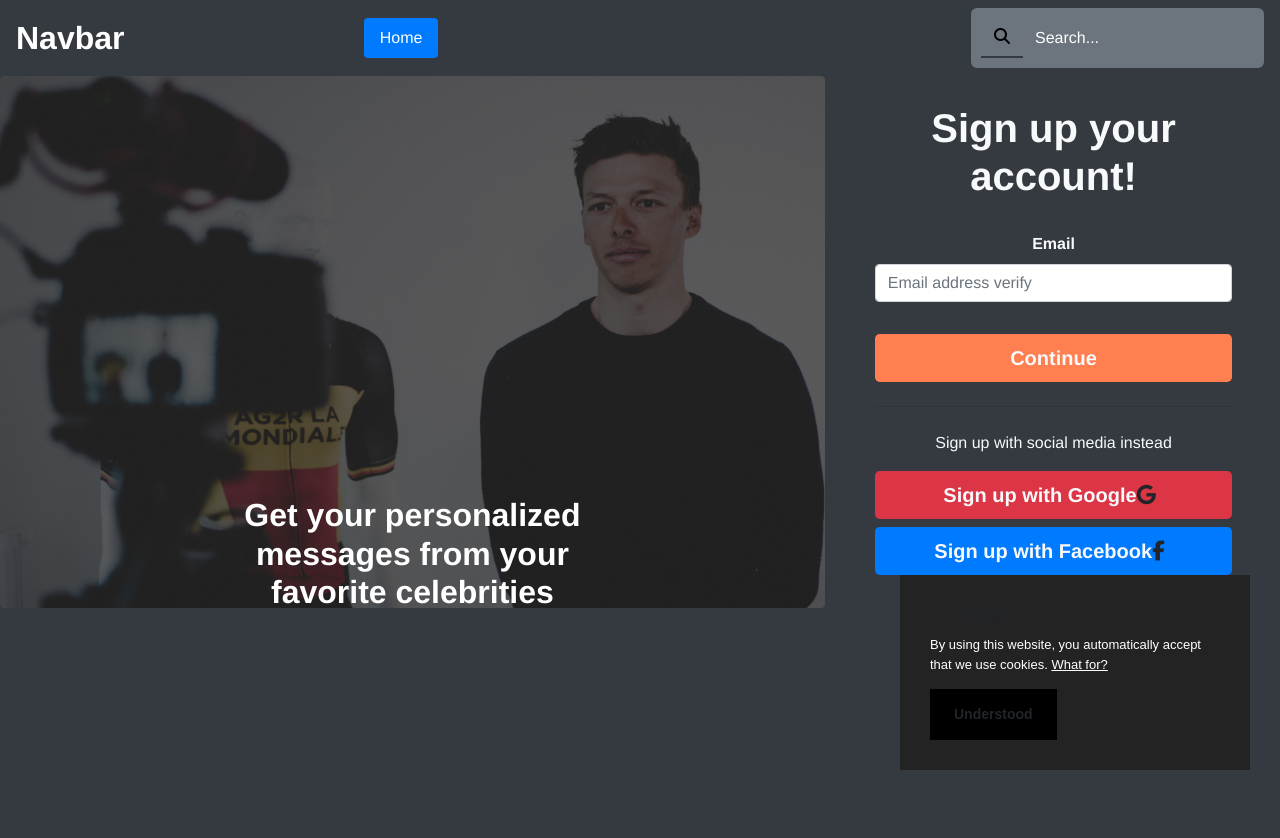
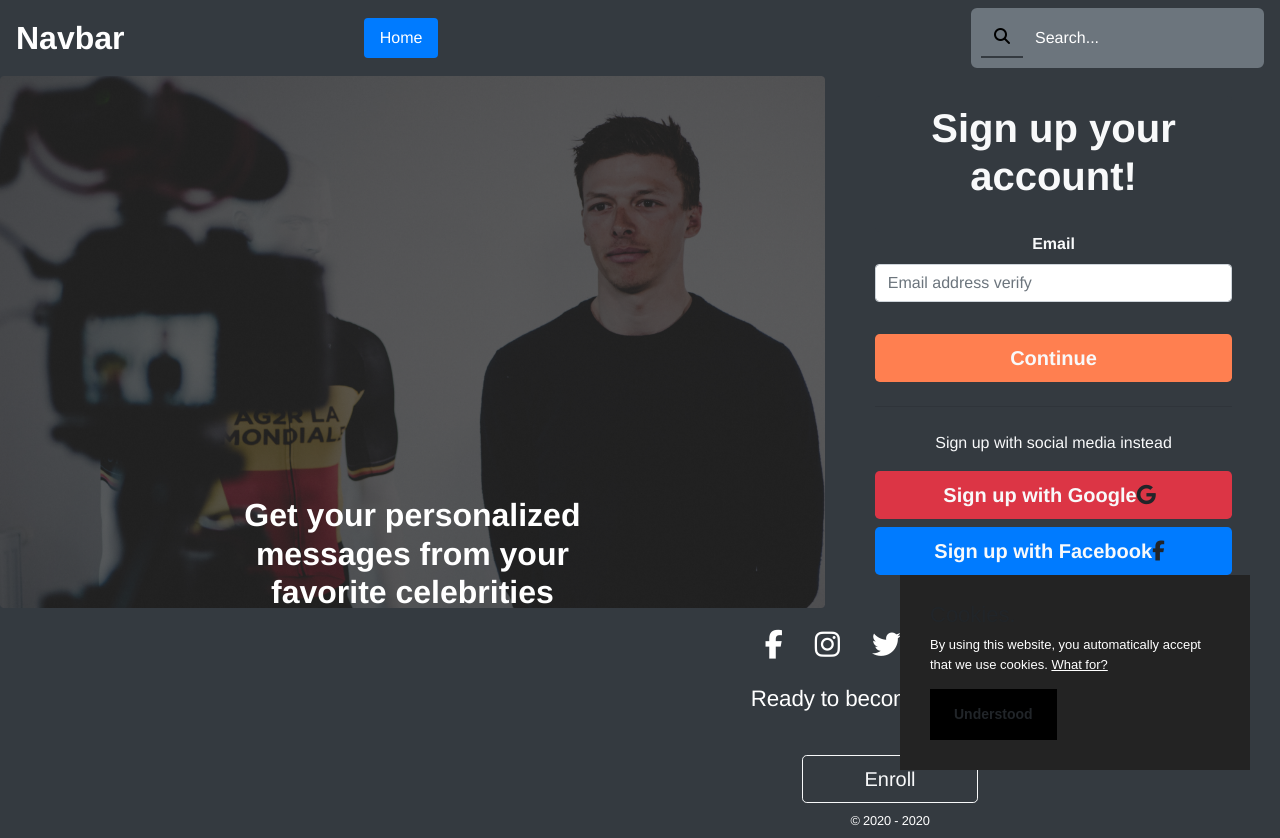
Before and after one commit to EuEric/cameo-clone-, a Vue app: page / in a window 1280 px wide. Before the commit the page ends 800 px from the top, so only its background shows below. Built offline with nearby package versions, Linux system fonts and the light colour scheme; no server answers.

Commit message:
added footer component
footer component with enroll button

```diff
--- a/public/index.html
+++ b/public/index.html
@@ -2,6 +2,7 @@
 <html lang="en">
 
 <head>
+
   <!-- <base href="/" /> -->
   <meta charset="utf-8">
   <meta http-equiv="X-UA-Compatible" content="IE=edge">
--- a/src/App.vue
+++ b/src/App.vue
@@ -13,11 +13,13 @@
           <!-- <router-view name="test"></router-view> -->
 
         <!-- <Cards :items="items" /> -->
+        <Footer/>
     </div>
 </template>
 
 <script>
 import Header from './components/Header.vue';
+import Footer from './components/Footer.vue'
 import 'bootstrap/dist/css/bootstrap.min.css';
 import '@/assets/css/main.css';
 import firebase from 'firebase';
@@ -28,6 +30,7 @@ export default {
     name: 'App',
     components: {
         Header,
+        Footer,
     },
     data() {
         return {
--- /dev/null
+++ b/src/components/Enroll.vue
@@ -0,0 +1,13 @@
+<template>
+  <h1>Enroll page</h1>
+</template>
+
+<script>
+export default {
+
+}
+</script>
+
+<style>
+
+</style>
--- a/src/components/Footer.vue
+++ b/src/components/Footer.vue
@@ -0,0 +1,107 @@
+<template>
+  <footer class="container-fluid">
+    <div class="row footer" id="jeff">
+      <div class="col-6"></div>
+      <div class="col-6">
+        <div id="right" class="bg-dark">
+          <div>
+            <a class="icons" href>
+              <i class="fa fa-facebook" aria-hidden="true"></i>
+            </a>
+            <a class="icons" href>
+              <i class="fa fa-instagram" aria-hidden="true"></i>
+            </a>
+            <a class="icons" href>
+              <i class="fa fa-twitter" aria-hidden="true"></i>
+            </a>
+            <a class="icons" href>
+              <i class="fa fa-envelope" aria-hidden="true"></i>
+            </a>
+            <a class="icons" href>
+              <i class="fa fa-apple" aria-hidden="true"></i>
+            </a>
+          </div>
+          <p class="text">Ready to become a creator?</p>
+          <div id="buttondiv">
+            <!-- <button type="button" class="btn btn-block btn-outline-light btn-lg">Danger</button> -->
+            <router-link
+              :to="link"
+              tag="button"
+              class="btn btn-block btn-outline-light btn-lg"
+            >Enroll</router-link>
+            <small>© 2020 - {{year}}</small>
+            <!-- matches year dynamically -->
+          </div>
+        </div>
+      </div>
+    </div>
+  </footer>
+</template>
+
+<script>
+export default {
+  data() {
+    return {
+      link: {
+        name: 'enroll',
+        year: ''
+      }
+    };
+  },
+  created() {
+    this.year = new Date().getFullYear();
+  }
+};
+</script>
+
+<style>
+footer {
+  height: 15vh;
+}
+#jeff {
+  max-width: 80% !important;
+  /* background-color: white !important; */
+  margin: 0 auto;
+}
+#right {
+  max-width: 75%;
+  margin: 0 auto;
+  /* background-color: red; */
+}
+.icons {
+  padding: 1rem;
+  display: inline-block;
+  font-size: 1.8rem;
+  color: white;
+}
+.icons:hover i {
+  color: cyan;
+}
+.text {
+  font-size: 1.4rem;
+  font-weight: 400;
+  line-height: 2rem;
+  letter-spacing: -0.01rem;
+  color: rgb(255, 255, 255);
+  margin: 0px 0px 2.5rem;
+}
+#buttondiv {
+  max-width: 50%;
+  margin: 0 auto;
+}
+.btn:focus {
+  outline: none !important;
+  box-shadow: none !important;
+}
+small {
+  color: white;
+  font-size: 1.7rem;
+  font-weight: 400;
+  letter-spacing: -0.01rem;
+  line-height: 2.2rem;
+  margin-top: 4rem;
+  margin-bottom: 1rem;
+  text-align: center;
+  padding: 0px 2rem;
+}
+</style>
--- a/src/router/index.js
+++ b/src/router/index.js
@@ -1,10 +1,11 @@
 import Vue from 'vue';
 import VueRouter from 'vue-router';
-import User from '../components/User.vue';
-import Home from '../components/Auth.vue';
-import UserDetail from '../components/user/UserDetail.vue';
-import UserEdit from '../components/user/UserEdit.vue';
-import Test from '../components/Test.vue';
+import User from '../components/User';
+import Home from '../components/Auth';
+import UserDetail from '../components/user/UserDetail';
+import UserEdit from '../components/user/UserEdit';
+import Test from '../components/Test';
+import Enroll from '../components/Enroll';
 Vue.use(VueRouter);
 export const routes = [
     { path: '', component: Home, name: 'home' },
@@ -38,6 +39,11 @@ export const routes = [
             { path: 'edit', component: UserEdit, name: 'edit' },
         ],
     },
+    {
+        path: '/enroll',
+        component: Enroll,
+        name: 'enroll',
+    },
     { path: '*', redirect: '/' }, // wildcard to redirect wrong paths
 ];
 
```
